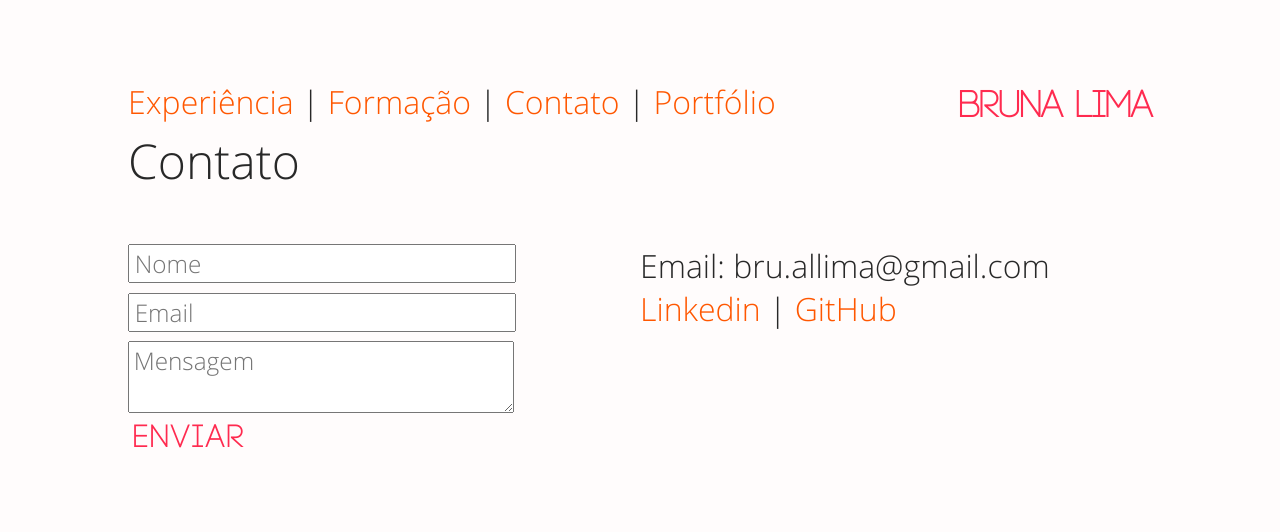
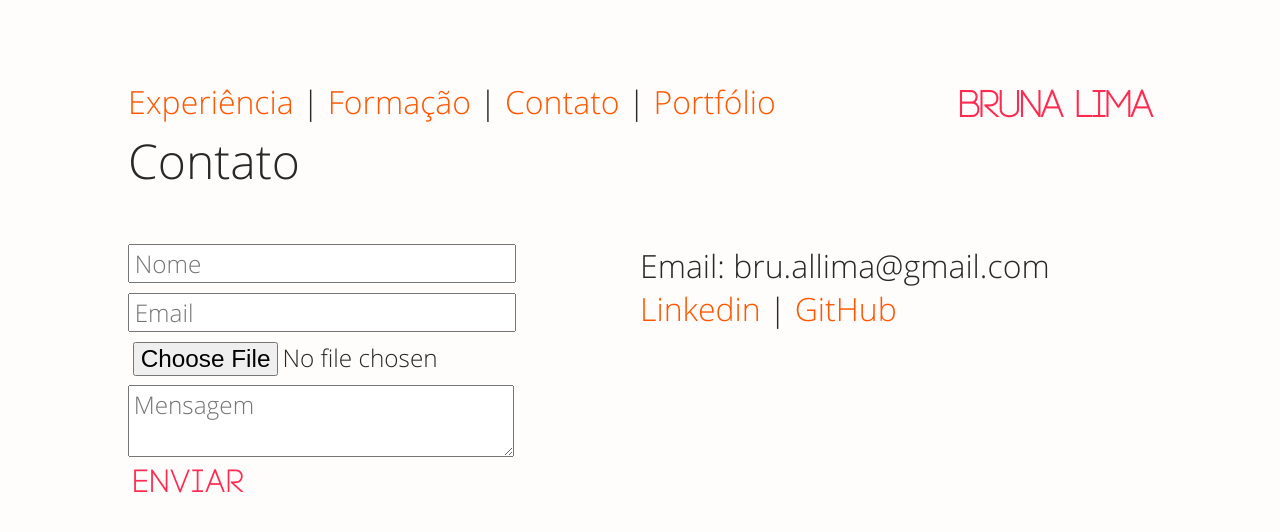
Before and after one commit to brulima/brulima.github.io, a plain HTML site: page test.html in a window 1280 px wide. Both pictures are taken after a click on the link "Contato". Drawn offline with Linux system fonts and the light colour scheme.

Commit message:
[homolog] teste de up de imagem

```diff
--- a/test.html
+++ b/test.html
@@ -107,10 +107,11 @@
 				<form id="contact-form" action="http://formspree.io/bruallima@gmail.com" method="POST">
 				    <input type="text" name="Nome" id="name-contact-form" placeholder="Nome" required>
 				    <input type="email" name="Email" placeholder="Email" required>
-				    <input type="hidden" id="subject-contact-form" name="_subject" value="[Contato portfólio]" />
+				    <input type="file" name="Foto" accept="image/*">
 				    <textarea name="Mensagem" placeholder="Mensagem" required></textarea>
 				    <input type="text" name="_gotcha" style="display:none" />
 				    <input type="hidden" name="_next" value="#" />
+				    <input type="hidden" id="subject-contact-form" name="_subject" value="[Contato portfólio]" />
 				    <input type="submit" value="Enviar">
 				</form>
 			</div class="information-card">
```
